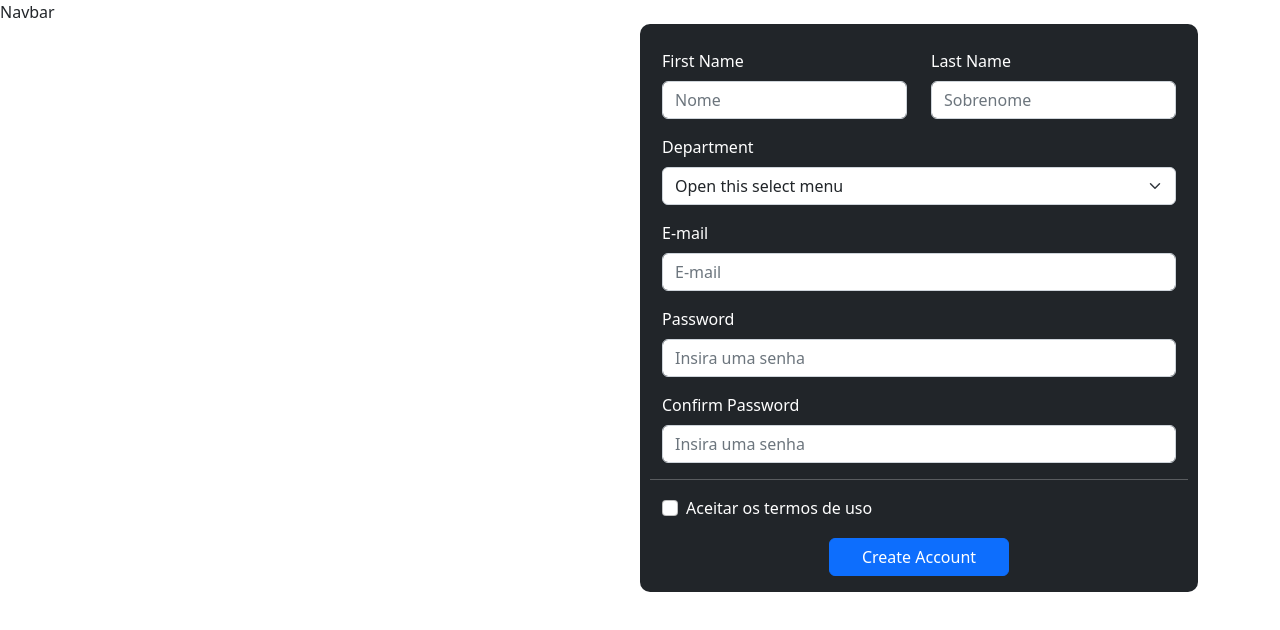
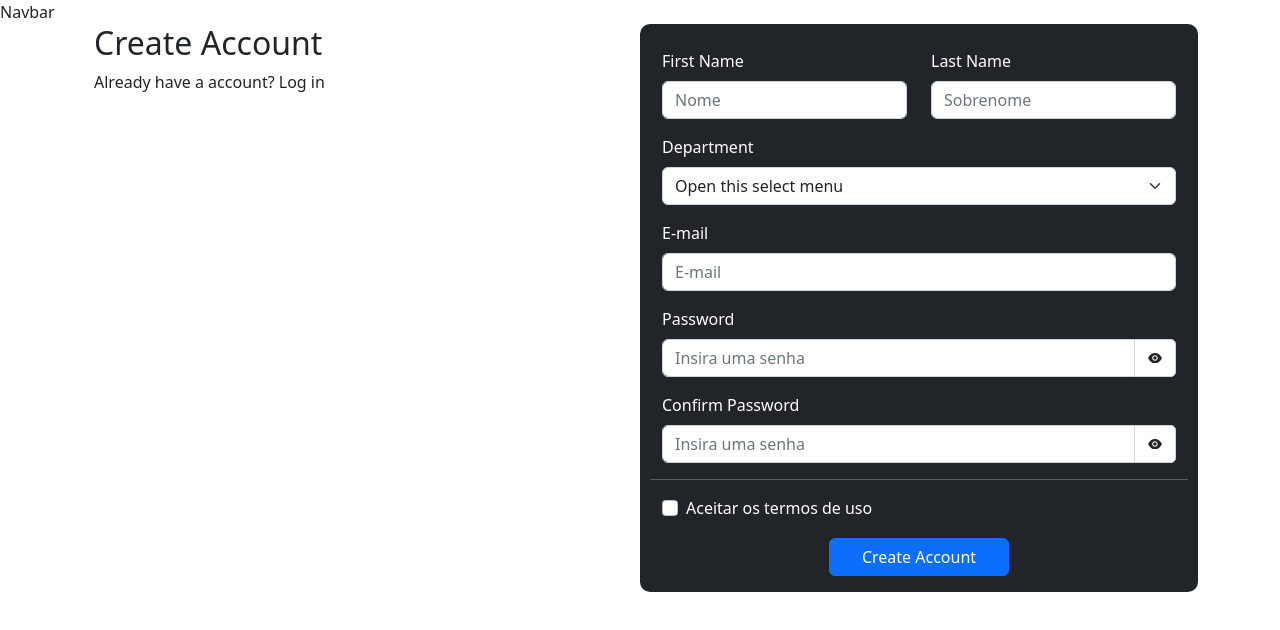
Before and after one commit to LeviPereira9/Issue-Tracker-2.0, a React (Create React App) app: page /register in a window 1280 px wide. Shown: the top 630 px of the page. Built offline with nearby package versions, Linux system fonts and the light colour scheme.

Commit message:
Form Register - Input Addons

```diff
--- a/package.json
+++ b/package.json
@@ -18,6 +18,7 @@
     "react-bootstrap": "^2.7.2",
     "react-dom": "^18.2.0",
     "react-hook-form": "^7.43.5",
+    "react-icons": "^4.8.0",
     "react-router-dom": "^6.9.0",
     "react-scripts": "5.0.1",
     "sass-loader": "^13.2.0",
--- a/src/pages/Register.tsx
+++ b/src/pages/Register.tsx
@@ -7,6 +7,10 @@ import { useForm } from 'react-hook-form';
 //Bootstrap
 import Button from 'react-bootstrap/Button';
 import Form from 'react-bootstrap/Form';
+import { InputGroup } from 'react-bootstrap';
+
+//Icons
+import { AiFillEye, AiFillEyeInvisible } from 'react-icons/ai';
 
 //Types
 type blablabla = {
@@ -22,6 +26,7 @@ type blablabla = {
 
 const Register = () => {
   const [formErrors, setFormErrors] = useState<blablabla>({});
+  const [showPassword, setShowPassword] = useState(false);
 
   //useForm Hooks
   const {
@@ -51,7 +56,10 @@ const Register = () => {
 
   return (
     <div className="container d-flex">
-      <div className="container d-none d-md-block"></div>
+      <div className="container d-none d-md-block">
+        <h2>Create Account</h2>
+        <p>Already have a account? Log in</p>
+      </div>
       <Form
         className="row justify-content-center col-12 col-md-6 m-auto m-md-0 formStyle"
         onSubmit={handleSubmit(onSubmit)}
@@ -136,25 +144,44 @@ const Register = () => {
         </Form.Group>
         <Form.Group className="mb-3 col-12" controlId="regPassword">
           <Form.Label>Password</Form.Label>
+          <InputGroup>
             <Form.Control
-            type="password"
+              type={showPassword ? 'text' : 'password'}
               placeholder="Insira uma senha"
               aria-label="Escolha uma senha"
               tabIndex={0}
               autoComplete="password"
               {...register('password', { required: true })}
               isInvalid={!!formErrors.password}
+              aria-describedby="showPassword-addon"
             />
+            <InputGroup.Text
+              className={
+                !!formErrors.password
+                  ? 'formStyle__registerAddon formStyle__invalid '
+                  : 'formStyle__registerAddon'
+              }
+              aria-label="Mostrar/Esconder senha"
+              tabIndex={0}
+              onClick={() => {
+                setShowPassword(!showPassword);
+              }}
+              id="showPassword-addon"
+            >
+              {showPassword ? <AiFillEyeInvisible /> : <AiFillEye />}
+            </InputGroup.Text>
             {formErrors.password && (
               <Form.Control.Feedback type="invalid">
                 This field is required.
               </Form.Control.Feedback>
             )}
+          </InputGroup>
         </Form.Group>
         <Form.Group className="mb-3 col-12" controlId="regConfirmPassword">
           <Form.Label>Confirm Password</Form.Label>
+          <InputGroup>
             <Form.Control
-            type="password"
+              type={showPassword ? 'text' : 'password'}
               placeholder="Insira uma senha"
               aria-label="Confirme sua senha"
               tabIndex={0}
@@ -165,24 +192,39 @@ const Register = () => {
               })}
               isInvalid={!!formErrors.confirmPassword}
             />
+            <InputGroup.Text
+              className={
+                !!formErrors.password
+                  ? 'formStyle__registerAddon formStyle__invalid '
+                  : 'formStyle__registerAddon'
+              }
+              aria-label="Mostrar/Esconder confirmação de senha"
+              tabIndex={0}
+              onClick={() => {
+                setShowPassword(!showPassword);
+              }}
+              id="showConfirmPassword-addon"
+            >
+              {showPassword ? <AiFillEyeInvisible /> : <AiFillEye />}
+            </InputGroup.Text>
             {formErrors.confirmPassword && (
               <Form.Control.Feedback type="invalid">
                 The passwords dont match
               </Form.Control.Feedback>
             )}
+          </InputGroup>
         </Form.Group>
         <hr />
         <Form.Group controlId="regTerms">
           <Form.Check
             label="Aceitar os termos de uso"
-            aria-label='Aceitar os termos de uso'
+            aria-label="Aceitar os termos de uso"
             tabIndex={0}
             {...register('terms', { required: true })}
             isInvalid={!!formErrors.terms}
             feedback="You must agree before submitting."
             feedbackType="invalid"
           />
-
         </Form.Group>
         <Button
           type="submit"
--- a/src/scss/2_layouts/forms/_register.scss
+++ b/src/scss/2_layouts/forms/_register.scss
@@ -3,4 +3,14 @@
   color: white;
   border-radius: 10px;
   padding: 25px 10px 0px 10px;
+
+  &__invalid {
+    border-color: #dc3545;
+  }
+
+  &__registerAddon {
+    background-color: white !important;
+    border-start-end-radius: 5px !important;
+    border-end-end-radius: 5px !important;
+  }
 }
--- a/src/scss/app.scss
+++ b/src/scss/app.scss
@@ -4,3 +4,10 @@
 @import './3_modules/modules.scss';
 
 @import '~bootstrap/dist/css/bootstrap.min.css';
+
+#firstName-addon {
+  background-color: white;
+  border-start-end-radius: 10px;
+  border-end-end-radius: 10px;
+  border: none;
+}
```
Also changed, not shown: 1 other file (tests, documents, lock files or other folders). Lines whose indentation alone changed are shown as unchanged.
